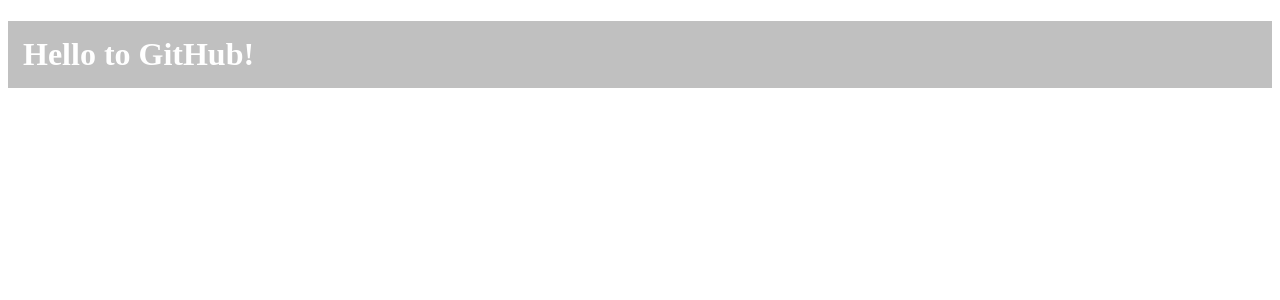
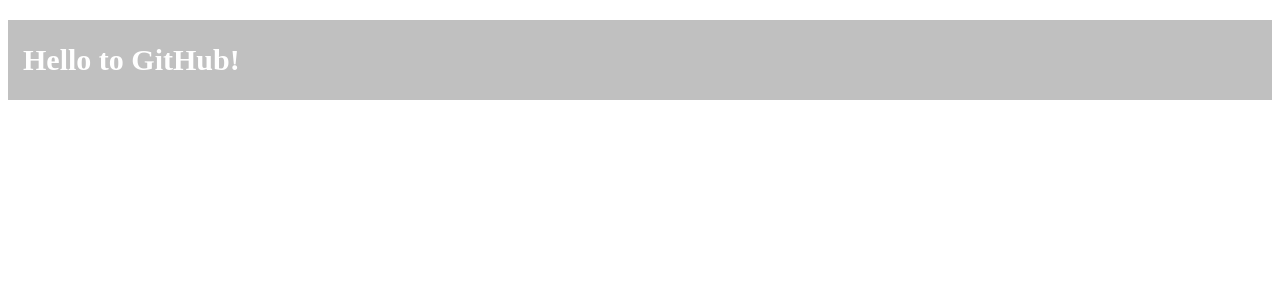
Before and after one commit to zenterua/AngularGit, an Angular app: page / in a window 1280 px wide. Shown: the top 300 px of the page. Built offline with nearby package versions, Linux system fonts and the light colour scheme.

Commit message:
change heading font-size

```diff
--- a/src/app/home/home.component.css
+++ b/src/app/home/home.component.css
@@ -1,4 +1,6 @@
 h1  {
+  font-size: 30px;
+  line-height: 50px;
   background-color: silver;
   padding: 15px;
   color: #fff;
```
